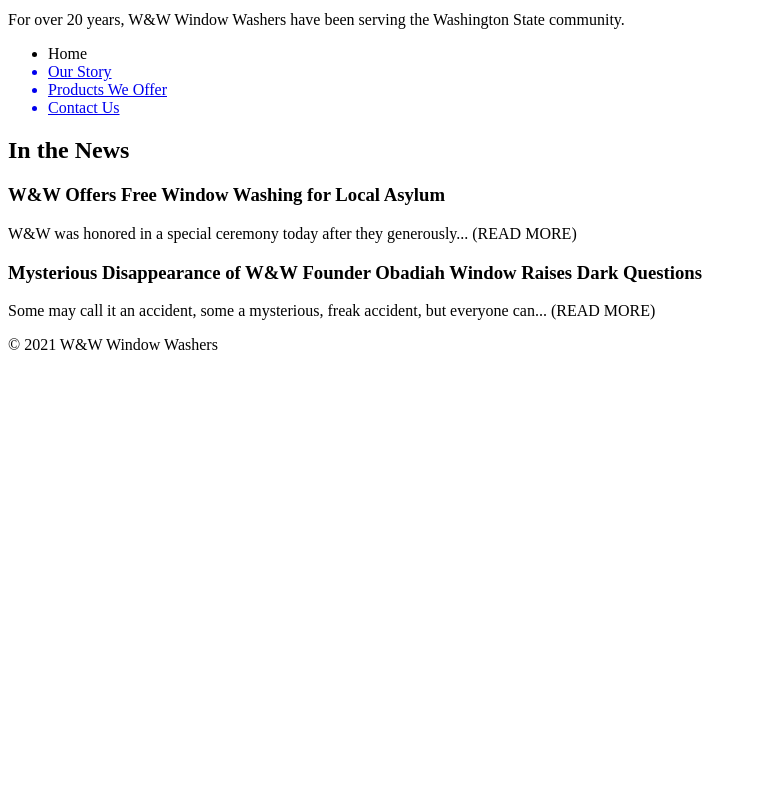
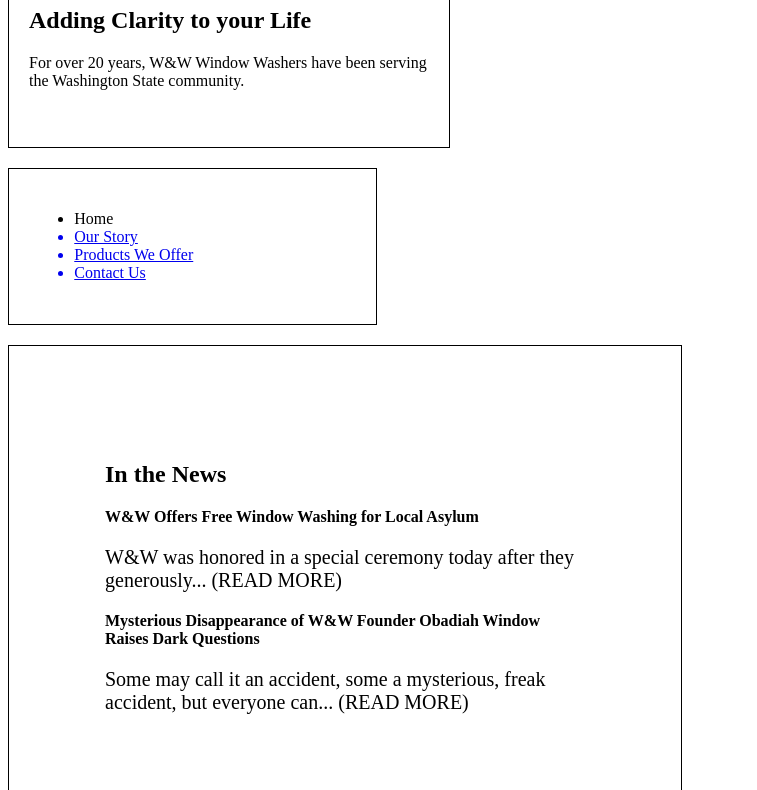
Before and after one commit to danielstern/css-fundamentals-demo, a website: page index.html in a window 1280 px wide. Shown: the part 102-892 px from the top of the page, without its empty margins (0-757 px from the left). Before the commit the page ends 800 px from the top, so only its background shows below. Drawn offline with Linux system fonts and the light colour scheme.

Commit message:
Add sizing

```diff
--- a/index.html
+++ b/index.html
@@ -40,7 +40,7 @@
         </ul>
     </div>
 
-    <div id="FrontPageNews">
+    <div id="News">
 
         <h2>
             In the News
--- a/main.css
+++ b/main.css
@@ -1 +1,43 @@
-/* CSS GOES HERE */
+div {
+
+    border: 1px solid black;
+
+}
+
+#Header {
+
+    width: 400px;
+    height: 200px;
+    padding: 20px;
+
+}
+
+#Navigation {
+
+    width: 25%;
+    height: auto;
+    padding: 2%;
+    margin-top: 20px;
+    margin-bottom: 20px;
+}
+
+#News {
+
+    width: 5in;
+    padding: 1in;
+}
+
+#News h3 {
+
+    font-size: 16px;
+}
+#News p {
+
+    font-size: 20px;
+}
+
+#Footer {
+
+    font-size: 0.5rem;
+    padding: 0.5rem;
+}
```
